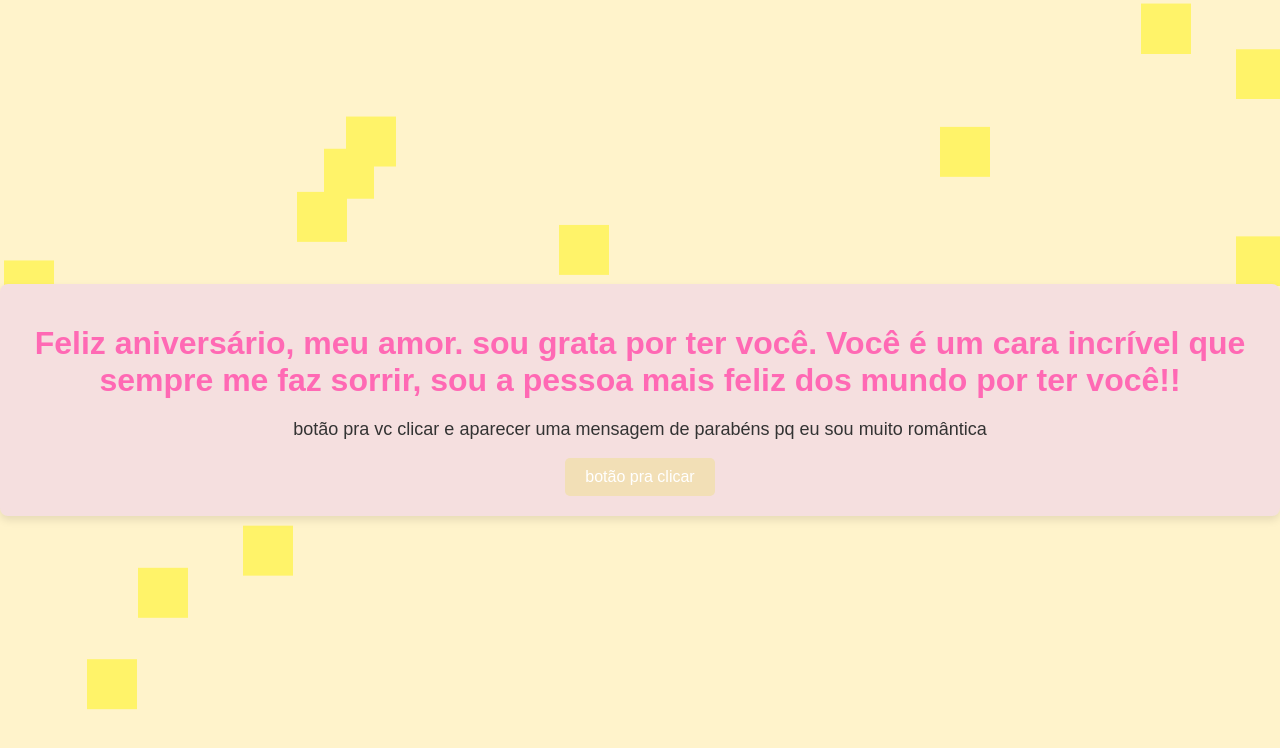
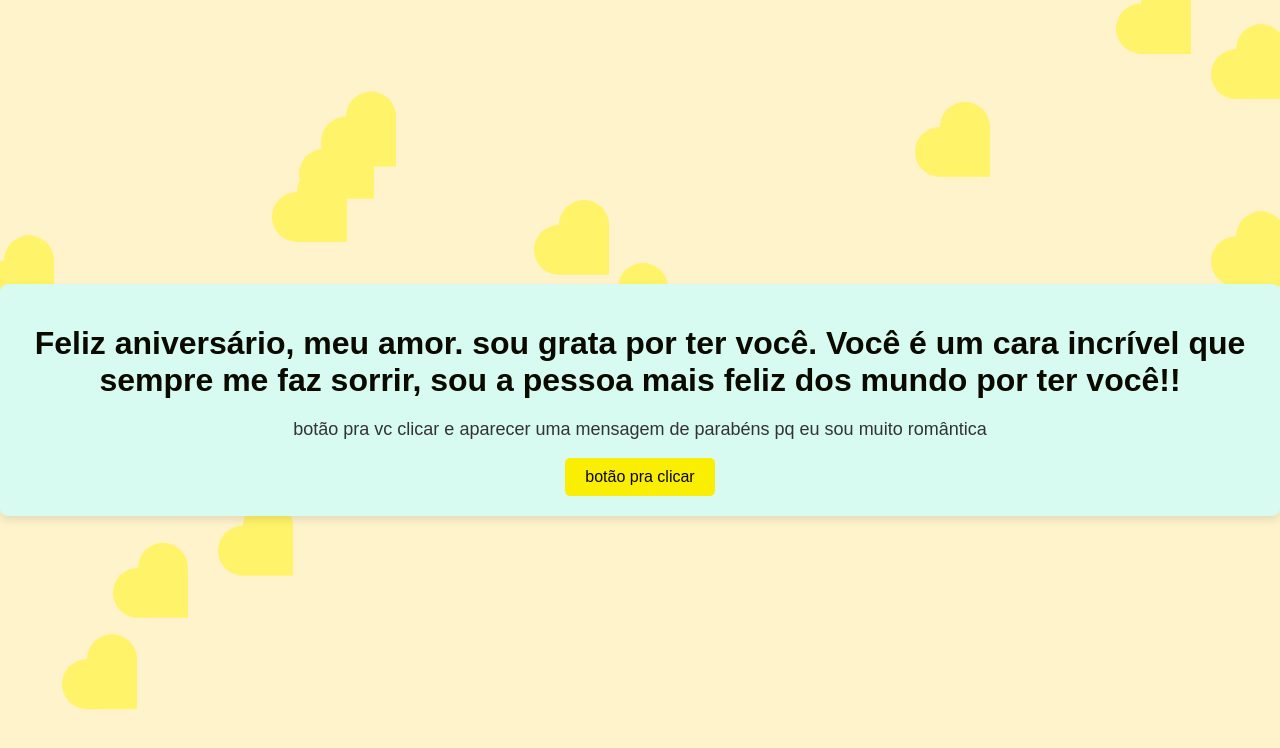
Before and after one commit to bellezoca/amoii, a plain HTML site: page index.html in a window 1280 px wide. Drawn offline with Linux system fonts and the light colour scheme.

Commit message:
Update style.css

```diff
--- a/style.css
+++ b/style.css
@@ -12,7 +12,7 @@ body {
 
 .container {
     text-align: center;
-    background-color: #f5dfdf;
+    background-color: #d7faf1;
     padding: 20px;
     border-radius: 8px;
     box-shadow: 0 4px 8px rgba(0, 0, 0, 0.1);
@@ -20,7 +20,7 @@ body {
 }
 
 h1 {
-    color: #ff69b4;
+    color: #0a0a00;
     margin-bottom: 20px;
 }
 
@@ -32,8 +32,8 @@ p {
 button {
     padding: 10px 20px;
     font-size: 16px;
-    color: #fff;
-    background-color: #f2dfb6;
+    color: #080808;
+    background-color: #faee02;
     border: none;
     border-radius: 5px;
     cursor: pointer;
@@ -77,7 +77,7 @@ button:hover {
     position: absolute;
     width: 50px;
     height: 50px;
-    background-color: ##fff369;
+    background-color: #fff369;
     border-radius: 50%;
 }
 
```
